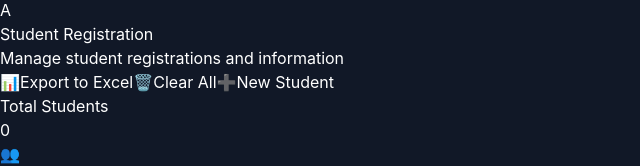
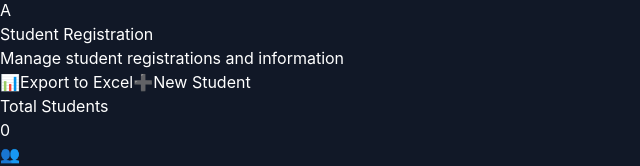
Before and after one commit to tonisvasconcelos/jiu-jitsu-academy-manager, a React (Vite) app: page /jiu-jitsu-academy-manager/students/registration in a window 1280 px wide. Shown: the part 410-576 px from the top of the page, without its empty margins (0-640 px from the left). Built offline with nearby package versions, Linux system fonts and the light colour scheme.

Commit message:
Remove Clear All button from student registration page for safety

```diff
--- a/src/pages/StudentRegistration.tsx
+++ b/src/pages/StudentRegistration.tsx
@@ -6,7 +6,7 @@ import * as XLSX from 'xlsx'
 
 const StudentRegistration: React.FC = () => {
   const { t } = useLanguage()
-  const { students, deleteStudent, clearAllStudents } = useStudents()
+  const { students, deleteStudent } = useStudents()
 
   console.log('=== STUDENT REGISTRATION: RENDER ===')
   console.log('StudentRegistration: Current students:', students)
@@ -44,11 +44,6 @@ const StudentRegistration: React.FC = () => {
     }
   }
 
-  const handleClearAllData = () => {
-    if (window.confirm('Are you sure you want to clear ALL student data? This cannot be undone!')) {
-      clearAllStudents()
-    }
-  }
 
   const handleExportToExcel = () => {
     if (students.length === 0) {
@@ -150,13 +145,6 @@ const StudentRegistration: React.FC = () => {
               >
                 <span className="mr-2">📊</span>
                 {t('export-to-excel')}
-              </button>
-              <button
-                onClick={handleClearAllData}
-                className="bg-gradient-to-r from-red-500 to-red-600 hover:from-red-600 hover:to-red-700 text-white px-4 py-3 rounded-xl transition-all duration-300 hover:scale-105 hover:shadow-lg hover:shadow-red-500/25 flex items-center"
-              >
-                <span className="mr-2">🗑️</span>
-                Clear All
               </button>
               <Link
                 to="/students/registration/new"
```
Also changed, not shown: 5 other files (tests, documents, lock files or other folders).
